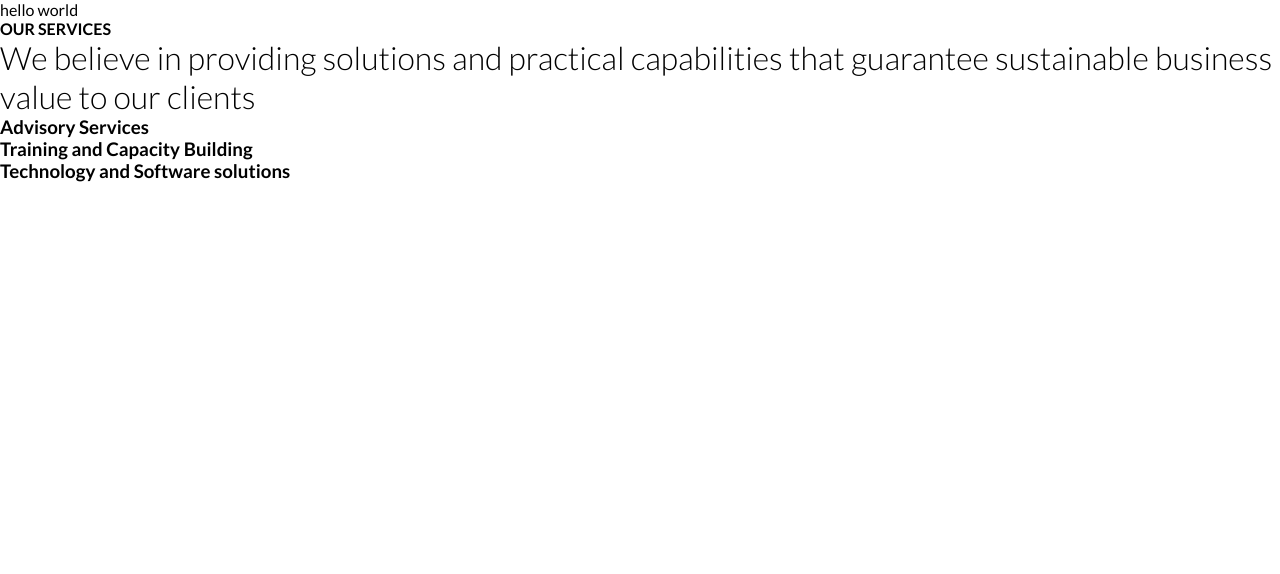
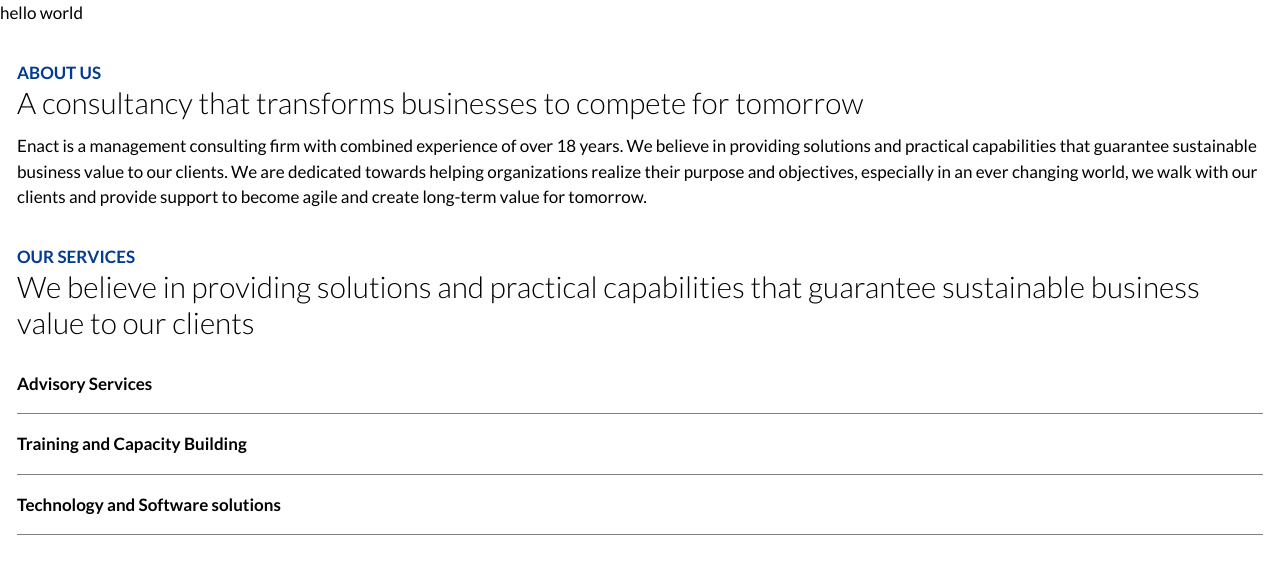
Before and after one commit to gs-maker/enact_temp, a React (Create React App) app: page / in a window 1280 px wide. Shown: the top 574 px of the page. Built offline with nearby package versions, Linux system fonts and the light colour scheme.

Commit message:
css styles for sections

```diff
--- a/src/App.js
+++ b/src/App.js
@@ -1,10 +1,12 @@
 import React from "react";
 import Services from "./components/Services";
+import AboutUs from "./components/AboutUs";
 
 function App() {
 	return (
 		<div className="App">
 			<p>hello world</p>
+			<AboutUs />
 			<Services />
 		</div>
 	);
--- /dev/null
+++ b/src/components/AboutUs.js
@@ -0,0 +1,18 @@
+import React from "react";
+
+const AboutUs = () => {
+	return (
+		<div className="section">
+			<h4>ABOUT US</h4>
+			<p className="para-large">A consultancy that transforms businesses to compete for tomorrow</p>
+			<p>
+				Enact is a management consulting firm with combined experience of over 18 years. We believe in providing
+				solutions and practical capabilities that guarantee sustainable business value to our clients. We are dedicated
+				towards helping organizations realize their purpose and objectives, especially in an ever changing world, we
+				walk with our clients and provide support to become agile and create long-term value for tomorrow.
+			</p>
+		</div>
+	);
+};
+
+export default AboutUs;
--- a/src/components/Services.js
+++ b/src/components/Services.js
@@ -13,7 +13,7 @@
 	};
 
 	return (
-		<div>
+		<div className="section">
 			<h4>OUR SERVICES</h4>
 			<p className="para-large">
 				We believe in providing solutions and practical capabilities that guarantee sustainable business value to our
@@ -23,10 +23,13 @@
 				const { id, title, items } = service;
 				return (
 					<div key={id}>
-						<h3 onClick={() => toggleOpen(id)}>{title}</h3>
+						<div className="service-title">
+							<h3 onClick={() => toggleOpen(id)}>{title}</h3>
+						</div>
+
 						{/* list items */}
 						{isOpen === id && (
-							<ul>
+							<ul className="service-list">
 								{items.map((item) => {
 									return <li key={item.id}>{item.label}</li>;
 								})}
--- a/src/index.css
+++ b/src/index.css
@@ -3,6 +3,12 @@
 	padding: 0;
 	box-sizing: border-box;
 	font-family: "Lato", sans-serif;
+	line-height: 1.5;
+	font-size: 17px;
+}
+
+body {
+	font-size: 1rem;
 }
 
 :root {
@@ -10,7 +16,34 @@
 	--background-color: #f3f8ff;
 }
 
+h4 {
+	color: var(--title-color);
+}
+
 .para-large {
-	font-size: 2rem;
+	font-size: 1.75rem;
 	font-weight: 200;
+	margin-bottom: 0.75rem;
+	line-height: 1.2;
 }
+
+.section {
+	margin: 2rem 1rem;
+}
+
+.service-title {
+	padding: 1rem 0;
+	border-bottom: 1px solid grey;
+	transition: all;
+}
+
+.service-title h3:hover {
+	color: var(--title-color);
+	margin-left: 2rem;
+	transition: .25s ease-in-out;
+}
+
+.service-list {
+	margin-top: 1rem;
+	margin-left: 1rem;
+}
```
